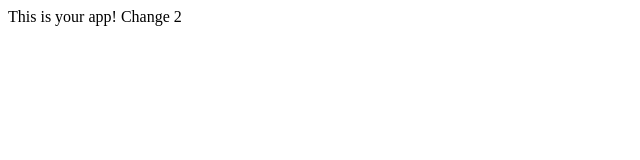
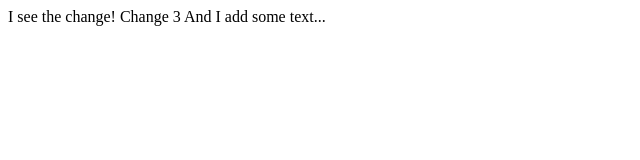
Before and after one commit to nemneg2307/myappsample, a plain HTML site: page index.html in a window 1280 px wide. Shown: the whole page, without its empty margins (0-640 px from the left). Drawn offline with Linux system fonts and the light colour scheme.

Commit message:
Change 3

```diff
--- a/index.html
+++ b/index.html
@@ -3,7 +3,8 @@
   <title>My App</title>
   </head>
   <body>
-    This is your app!
-	Change 2
+    I see the change!
+	Change 3
+And I add some text...
   </body>
 </html>
```
